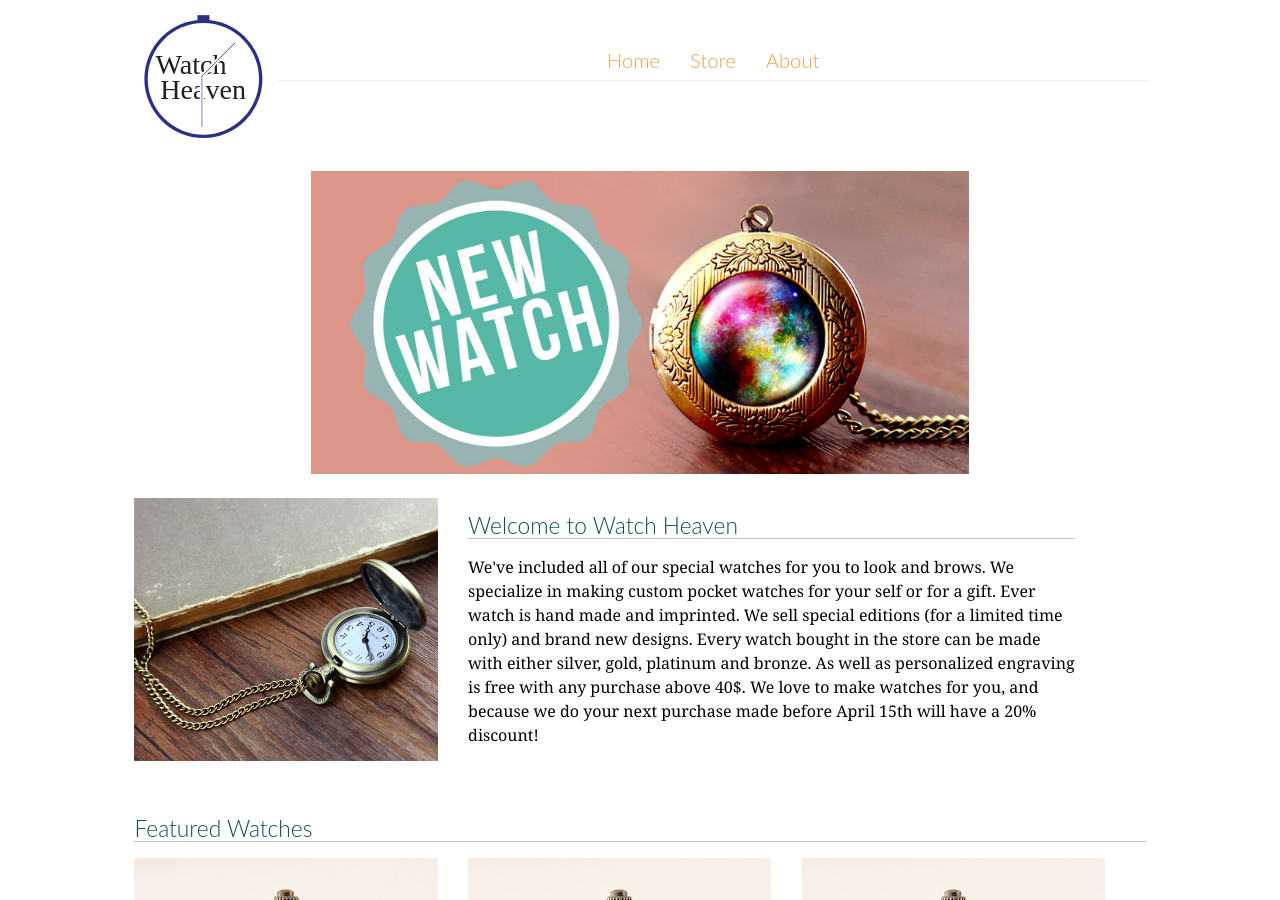
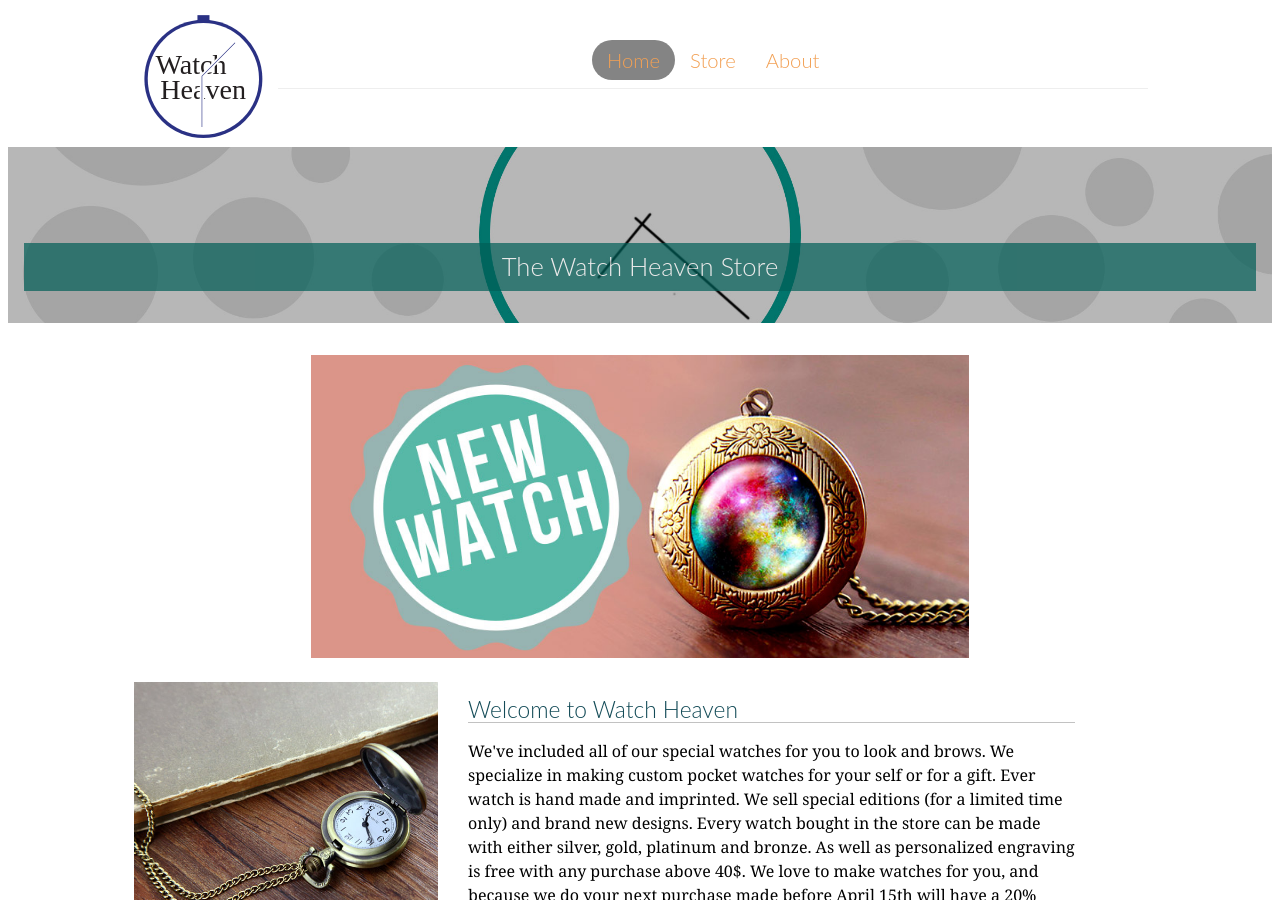
Before and after one commit to heartedmachine/ecommerce-website, a Jekyll site: the page built from index.html, in a window 1280 px wide and 900 px high. Built offline with Jekyll 4.4.1, drawn with Linux system fonts in a browser that asks for light colours; some web fonts are replaced.

Commit message:
added current for the pages, banners

```diff
--- a/_layouts/default.html
+++ b/_layouts/default.html
@@ -26,19 +26,31 @@
     <div id="nav">
       <ul class="list-group giga brand-family push-0 nav">
         <li class="list-group-item list-group-item-inline">
-          <a href="{{site.baseurl}}/">Home</a>
+          <a class="{% if page.url == '/' %}current{% endif%}" href="{{site.baseurl}}/">Home</a>
         </li>
         <li class="list-group-item list-group-item-inline">
-          <a href="{{site.baseurl}}/store/">Store</a>
+          <a class="{% if page.url contains 'store' %}current{% endif%}" href="{{site.baseurl}}/store/">Store</a>
         </li>
         <li class="list-group-item list-group-item-inline">
-          <a href="{{site.baseurl}}/about/">About</a>
+          <a class="{% if page.url == '/about/' %}current{% endif%}" href="{{site.baseurl}}/about/">About</a>
         </li>
       </ul>
     </div>
 
   </div>
 </header>
+
+{% if page.showbanner %}
+  <div class="banner">
+    <h2>{{page.bannertext}}</h2>
+  </div>
+{% endif%}
+
+{% if page.showindexbanner %}
+  <div class="banner-index">
+    <h2>{{page.bannerindextext}}</h2>
+  </div>
+{% endif%}
 
 		{{content}}
 
```
